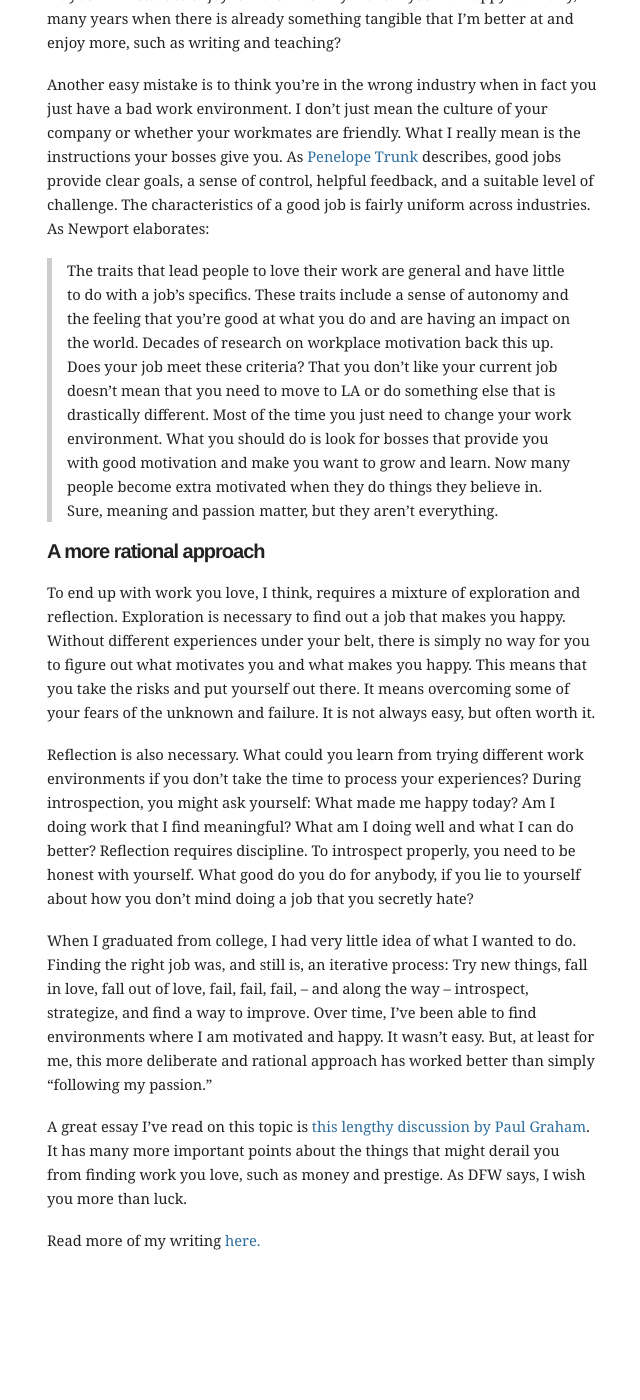
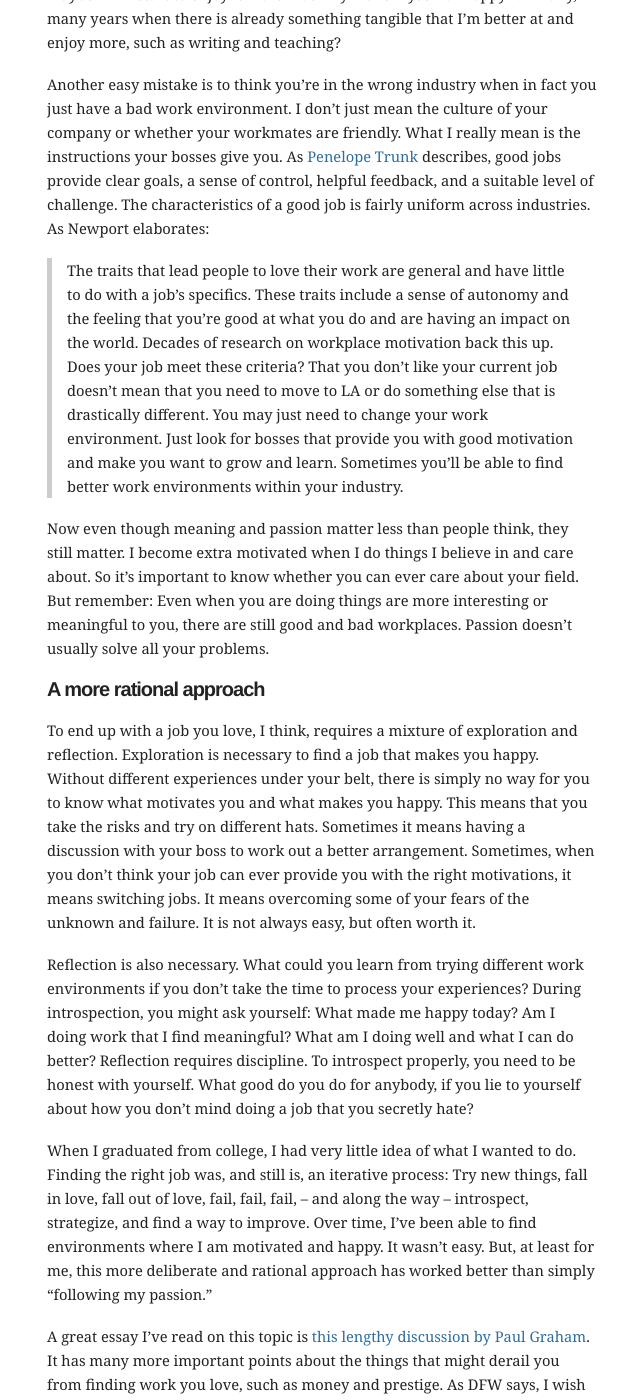
Before and after one commit to mbwong/mbwong.github.com, a Jekyll site: the page built from _posts/2012-12-1-finding-a-calling.md, in a window 1280 px wide and 1400 px high, scrolled down 1232 px. Shown: the whole window, without its empty margins (303-943 px from the left). Built offline with Jekyll 4.4.1, drawn with Linux system fonts in a browser that asks for light colours; before the commit the page ends 2504 px from its top, so only the background shows below that; some of the changed text lies outside the part shown.

Commit message:
Update 2012-12-1-finding-a-calling.md

```diff
--- a/_posts/2012-12-1-finding-a-calling.md
+++ b/_posts/2012-12-1-finding-a-calling.md
@@ -1,10 +1,10 @@
 ---
 tags: life career
-title: Finding work you love
+title: Finding a job you love
 layout: post
 ---
 
-# Finding work you love
+# Finding a job you love
 
 LinkedIn's founder Reid Hoffman recently published a book titled "The Start-up of YOU." It wisely suggests that we should all think of our careers as start-ups. Succeeding in today volatile economic environment requires adaptability, a strong personal network, and entrepreneurial thinking. But how do I choose what my start-up will be about? I have somewhere between 40 and 50 productive years. To be productive, I must focus and pick one thing to pursue. But I have a multitude of interests and hence have a number of career choices. What is my calling? It's a huge and looming question.
 
@@ -26,13 +26,15 @@
 
 Another easy mistake is to think you're in the wrong industry when in fact you just have a bad work environment. I don't just mean the culture of your company or whether your workmates are friendly. What I really mean is the instructions your bosses give you. As [Penelope Trunk][pt] describes, good jobs provide clear goals, a sense of control, helpful feedback, and a suitable level of challenge. The characteristics of a good job is fairly uniform across industries. As Newport elaborates:
 >The traits that lead people to love their work are general and have little to do with a job’s specifics. These traits include a sense of autonomy and the feeling that you’re good at what you do and are having an impact on the world. Decades of research on workplace motivation back this up.
-Does your job meet these criteria? That you don't like your current job doesn't mean that you need to move to LA or do something else that is drastically different. Most of the time you just need to change your work environment. What you should do is look for bosses that provide you with good motivation and make you want to grow and learn. Now many people become extra motivated when they do things they believe in. Sure, meaning and passion matter, but they aren't everything.
+Does your job meet these criteria? That you don't like your current job doesn't mean that you need to move to LA or do something else that is drastically different. You may just need to change your work environment. Just look for bosses that provide you with good motivation and make you want to grow and learn. Sometimes you'll be able to find better work environments within your industry.
 
 [pt]: http://blog.penelopetrunk.com/2013/05/13/how-to-know-if-youre-in-a-good-job/
 
+Now even though meaning and passion matter less than people think, they still matter. I become extra motivated when I do things I believe in and care about. So it's important to know whether you can ever care about your field. But remember: Even when you are doing things are more interesting or meaningful to you, there are still good and bad workplaces. Passion doesn't usually solve all your problems.
+
 ## A more rational approach
 
-To end up with work you love, I think, requires a mixture of exploration and reflection. Exploration is necessary to find out a job that makes you happy. Without different experiences under your belt, there is simply no way for you to figure out what motivates you and what makes you happy. This means that you take the risks and put yourself out there. It means overcoming some of your fears of the unknown and failure. It is not always easy, but often worth it.
+To end up with a job you love, I think, requires a mixture of exploration and reflection. Exploration is necessary to find a job that makes you happy. Without different experiences under your belt, there is simply no way for you to know what motivates you and what makes you happy. This means that you take the risks and try on different hats. Sometimes it means having a discussion with your boss to work out a better arrangement. Sometimes, when you don't think your job can ever provide you with the right motivations, it means switching jobs. It means overcoming some of your fears of the unknown and failure. It is not always easy, but often worth it.
 
 Reflection is also necessary. What could you learn from trying different work environments if you don't take the time to process your experiences? During introspection, you might ask yourself: What made me happy today? Am I doing work that I find meaningful? What am I doing well and what I can do better? Reflection requires discipline. To introspect properly, you need to be honest with yourself. What good do you do for anybody, if you lie to yourself about how you don't mind doing a job that you secretly hate?
 
```
